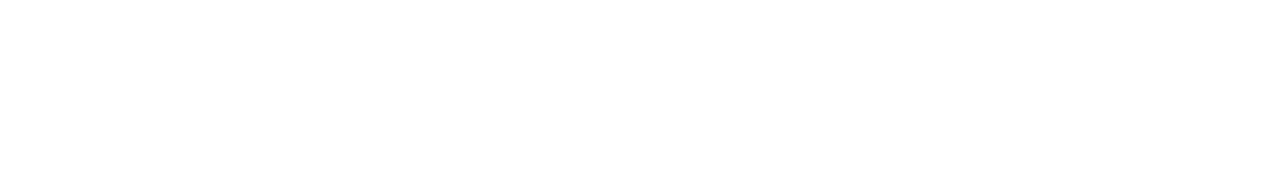
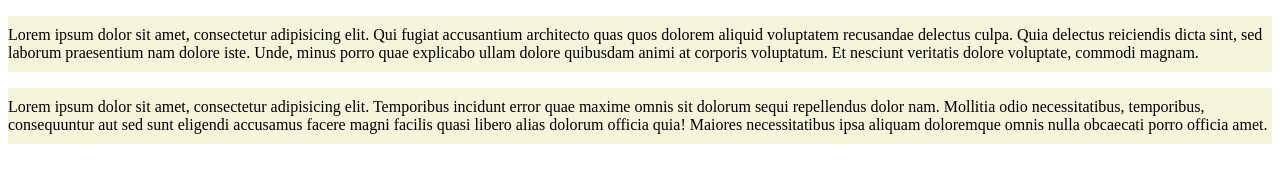
Before and after one commit to konrad03934/CSS3, a plain HTML site: page index.html in a window 1280 px wide. Drawn offline with Linux system fonts and the light colour scheme.

Commit message:
selektor znacznika

```diff
--- a/css/style.css
+++ b/css/style.css
@@ -0,0 +1,4 @@
+p {
+	background-color: beige;
+	padding: 10px 0;
+}
--- a/index.html
+++ b/index.html
@@ -6,6 +6,9 @@
 	<title>Document</title>
 </head>
 <body>
+	<p>Lorem ipsum dolor sit amet, consectetur adipisicing elit. Qui fugiat accusantium architecto quas quos dolorem aliquid voluptatem recusandae delectus culpa. Quia delectus reiciendis dicta sint, sed laborum praesentium nam dolore iste. Unde, minus porro quae explicabo ullam dolore quibusdam animi at corporis voluptatum. Et nesciunt veritatis dolore voluptate, commodi magnam.</p>
+
+	<p>Lorem ipsum dolor sit amet, consectetur adipisicing elit. Temporibus incidunt error quae maxime omnis sit dolorum sequi repellendus dolor nam. Mollitia odio necessitatibus, temporibus, consequuntur aut sed sunt eligendi accusamus facere magni facilis quasi libero alias dolorum officia quia! Maiores necessitatibus ipsa aliquam doloremque omnis nulla obcaecati porro officia amet.</p>
 
 </body>
 </html>
```
